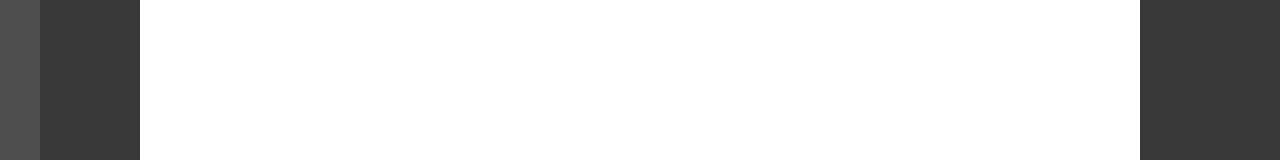
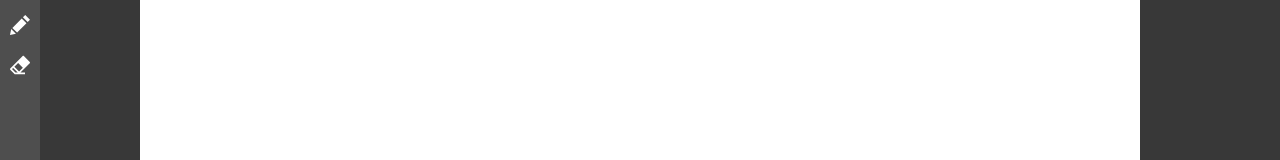
Before and after one commit to mateuszbuturla/BuPaint-Studio, a React (Create React App) app: page / in a window 1280 px wide. Shown: the top 160 px of the page. Built offline with nearby package versions, Linux system fonts and the light colour scheme.

Commit message:
add pencil and eraser icon to toolbar

```diff
--- /dev/null
+++ b/src/components/common/ToolButton/StyledToolButton.ts
@@ -0,0 +1,23 @@
+import styled from 'styled-components';
+
+const StyledToolButton = styled.button`
+  position: relative;
+  width: 30px;
+  height: 30px;
+  background-color: transparent;
+  border: none;
+  outline: none;
+  cursor: pointer;
+  margin-bottom: 10px;
+`;
+
+const StyledToolButtonIcon = styled.img`
+  width: 20px;
+  height: 20px;
+  position: absolute;
+  top: 50%;
+  left: 50%;
+  transform: translate(-50%, -50%);
+`;
+
+export { StyledToolButton, StyledToolButtonIcon };
--- /dev/null
+++ b/src/components/common/ToolButton/index.tsx
@@ -0,0 +1,16 @@
+import React from 'react';
+import { StyledToolButton, StyledToolButtonIcon } from './StyledToolButton';
+
+interface Props {
+  icon: string;
+}
+
+const ToolButton = ({ icon }: Props) => {
+  return (
+    <StyledToolButton>
+      <StyledToolButtonIcon src={icon} />
+    </StyledToolButton>
+  );
+};
+
+export default ToolButton;
--- a/src/components/common/index.ts
+++ b/src/components/common/index.ts
@@ -1,3 +1,4 @@
 import Canvas from './Canvas';
+import ToolButton from './ToolButton';
 
-export { Canvas };
+export { Canvas, ToolButton };
--- a/src/components/layout/ToolBar/StyledToolBar.ts
+++ b/src/components/layout/ToolBar/StyledToolBar.ts
@@ -7,6 +7,10 @@ const StyledToolBar = styled.div`
   top: 0;
   left: 0;
   background-color: ${(props) => props.theme.colors.lightBG};
+  display: flex;
+  flex-direction: column;
+  align-items: center;
+  padding-top: 10px;
 `;
 
 export { StyledToolBar };
--- a/src/components/layout/ToolBar/index.tsx
+++ b/src/components/layout/ToolBar/index.tsx
@@ -1,8 +1,28 @@
 import React from 'react';
 import { StyledToolBar } from './StyledToolBar';
+import { ToolButton } from 'components/common';
+import pencil from 'assets/icons/tools/pencil.svg';
+import eraser from 'assets/icons/tools/eraser.svg';
+
+const tools = [
+  {
+    name: 'Pencil',
+    icon: pencil,
+  },
+  {
+    name: 'Eraser',
+    icon: eraser,
+  },
+];
 
 const ToolBar = () => {
-  return <StyledToolBar></StyledToolBar>;
+  return (
+    <StyledToolBar>
+      {tools.map((tool, index) => (
+        <ToolButton key={index} icon={tool.icon} />
+      ))}
+    </StyledToolBar>
+  );
 };
 
 export default ToolBar;
```
Also changed, not shown: src/assets/icons/tools/eraser.svg (added), src/assets/icons/tools/pencil.svg (added).
